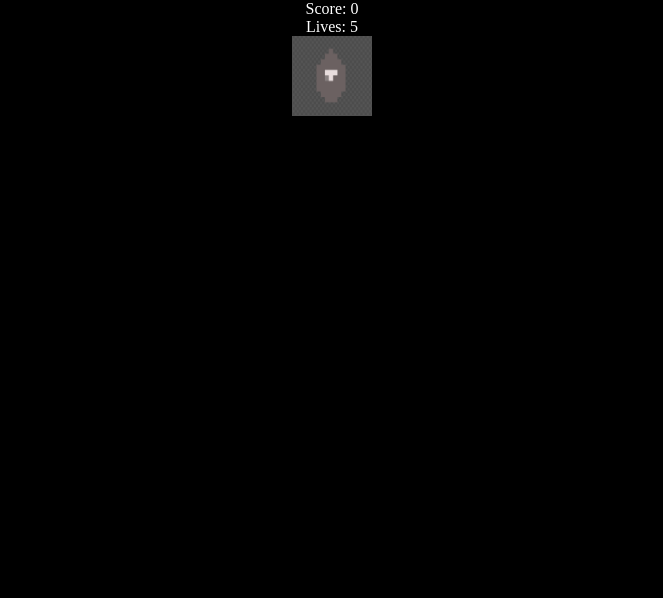
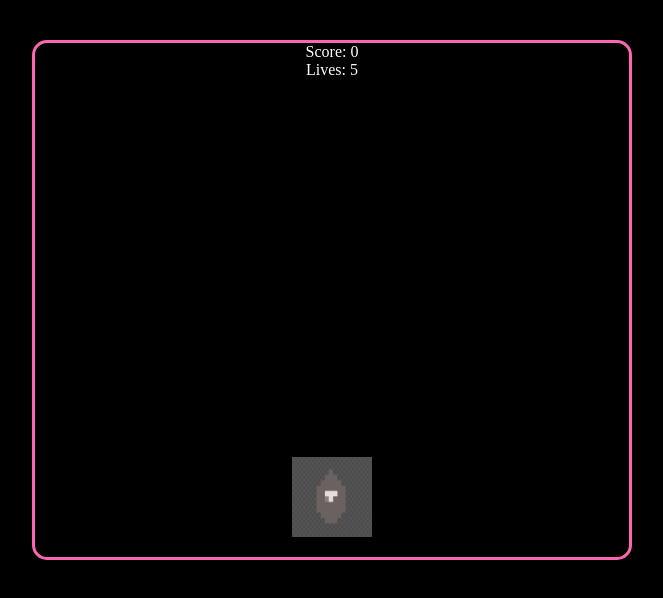
Before and after one commit to matacarlitos2006-wq/Knight_princess.github.io, a plain HTML site: page index.html in a window 1280 px wide. Shown: the whole page, without its empty margins (308-971 px from the left). Drawn offline with Linux system fonts and the light colour scheme.

Commit message:
Update style.css

```diff
--- a/style.css
+++ b/style.css
@@ -7,3 +7,32 @@ body {
   color: white;
   position: relative;
 }
+
+#game-container {
+  width: 90vw;
+  max-width: 600px;
+  height: 65vh;
+  background: rgba(0, 0, 0, 0.9);
+  position: relative;
+  margin: 5vh auto;
+  overflow: hidden;
+  border: 3px solid #ff66b2;
+  border-radius: 15px;
+  z-index: 1;
+  box-sizing: border-box;
+  padding: 0;
+}
+
+#player {
+  width: 80px;
+  height: 80px;
+  font-size: 40px;
+  position: absolute;
+  bottom: 10px;
+  left: 50%;
+  transform: translateX(-50%);
+  line-height: 50px;
+  margin: 0;
+  padding: 0;
+  box-sizing: border-box;
+}
```
